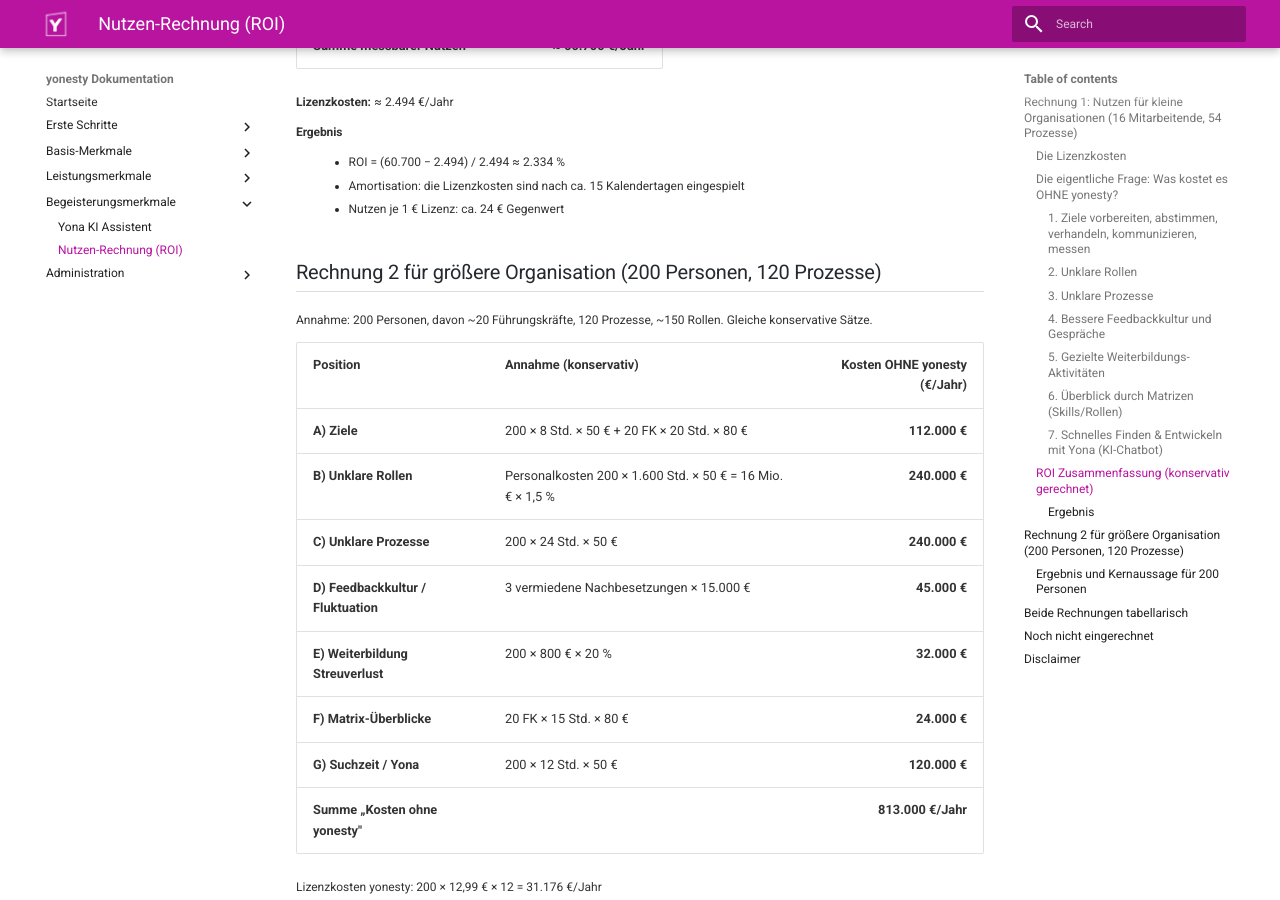
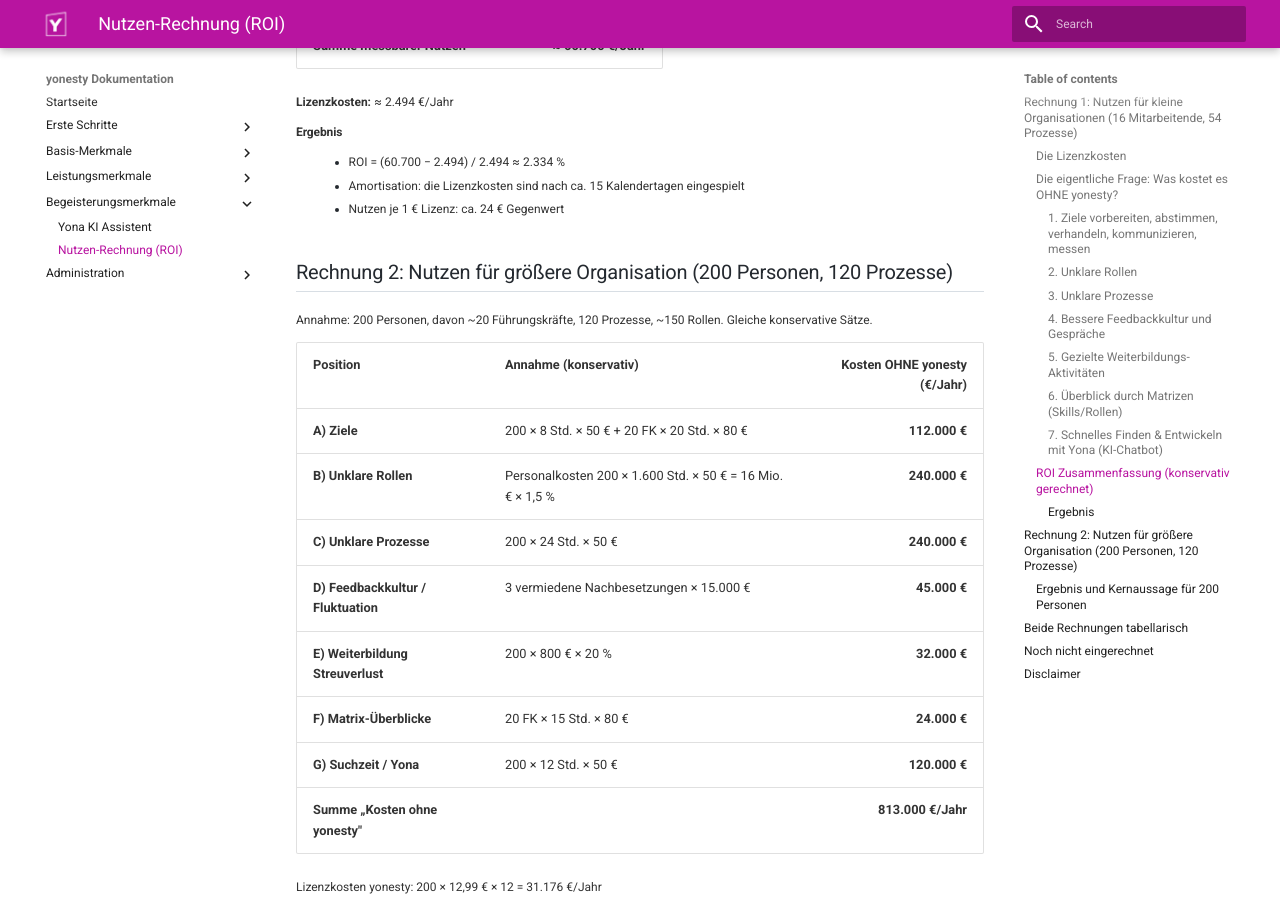
Before and after one commit to ricohaenelsoletti/yonesty, an MkDocs documentation site: the page built from docs/Nutzen.md, in a window 1280 px wide and 900 px high, scrolled down 1894 px. Built offline with MkDocs 1.6.1 and Material for MkDocs 9.7.7, drawn with Linux system fonts in a browser that asks for light colours.

Commit message:
Update section title for clarity on larger organizations

```diff
--- a/docs/Nutzen.md
+++ b/docs/Nutzen.md
@@ -85,7 +85,7 @@
 * Amortisation: die Lizenzkosten sind nach ca. 15 Kalendertagen eingespielt
 * Nutzen je 1 € Lizenz: ca. 24 € Gegenwert
 
-## Rechnung 2 für größere Organisation (200 Personen, 120 Prozesse)
+## Rechnung 2: Nutzen für größere Organisation (200 Personen, 120 Prozesse)
 
 Annahme: 200 Personen, davon ~20 Führungskräfte, 120 Prozesse, ~150 Rollen. Gleiche konservative Sätze.
 
```
